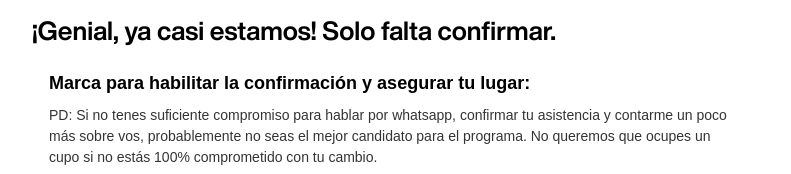
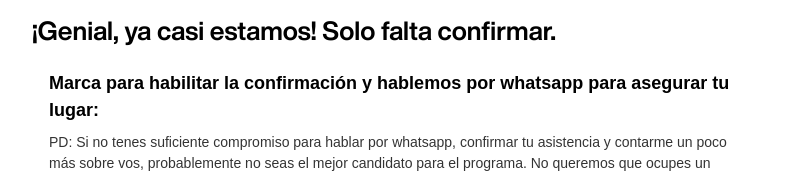
Before and after one commit to tomascosta2/manu-nunez, a Next.js app: page /pages/thankyou in a window 1280 px wide. Shown: the part 502-676 px from the top of the page, without its empty margins (244-1035 px from the left). Built offline with nearby package versions, Linux system fonts and the light colour scheme.

Commit message:
Mejoro Thankyou

```diff
--- a/src/app/pages/thankyou/page.tsx
+++ b/src/app/pages/thankyou/page.tsx
@@ -199,7 +199,7 @@ export default function ThankYou() {
         {/* Checklist de compromiso */}
         <div className="rounded-xl border p-4 bg-white mb-4">
           <p className="font-semibold text-[18px] mb-2 text-black">
-            Marca para habilitar la confirmación y asegurar tu lugar:
+            Marca para habilitar la confirmación y hablemos por whatsapp para asegurar tu lugar:
           </p>
           <p className="text-[14px] text-black/80 mb-4">
             PD: Si no tenes suficiente compromiso para hablar por whatsapp, confirmar tu asistencia y contarme un poco más sobre vos, probablemente no seas el mejor candidato para el programa. No queremos que ocupes un cupo si no estás 100% comprometido con tu cambio.
```
